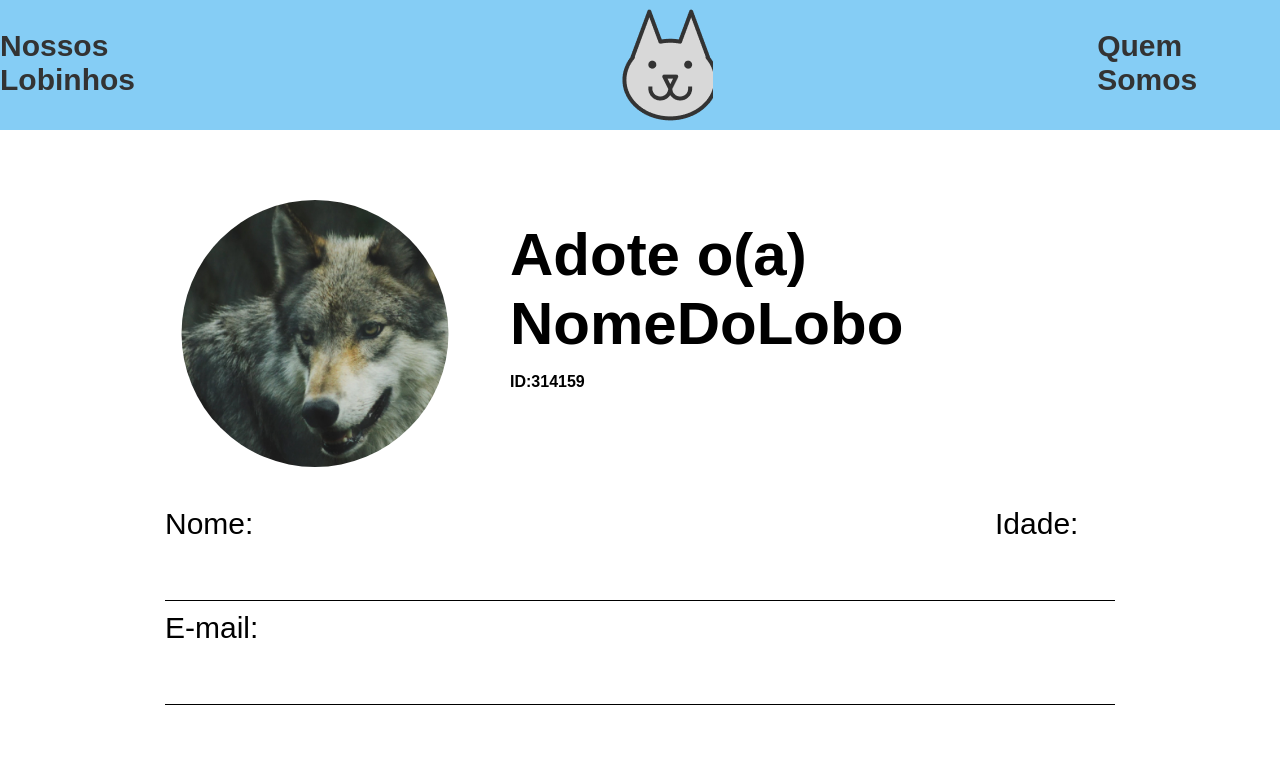
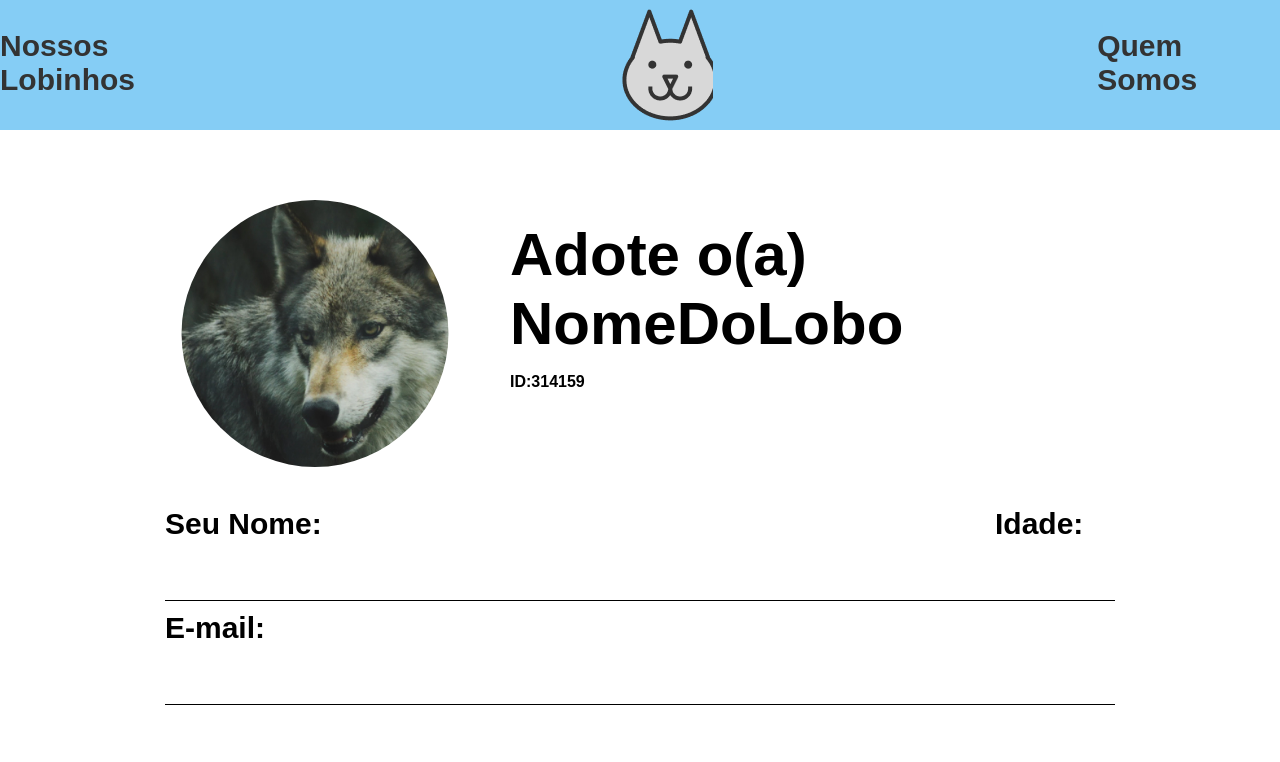
Before and after one commit to berthrage/ProjetoAdoteLobinhoINJunior25.1, a plain HTML site: page adotar-lobinho.html in a window 1280 px wide. Shown: the top 762 px of the page. Drawn offline with Linux system fonts and the light colour scheme; a web font is replaced by a local one.

Commit message:
feat(adotar-lobinho): Pequenas alterações (HTML e CSS)

```diff
--- a/adotar-lobinho.css
+++ b/adotar-lobinho.css
@@ -54,7 +54,7 @@
 
 #form h2 {
     font-size: 30px;
-    font-weight: 400;
+    font-weight: 600;
     letter-spacing: 0%;
 }
 
@@ -65,7 +65,7 @@
 }
 
 #nome_usuario{
-    width: 220%;
+    width: 215%;
 }
 
 #form input{
@@ -75,9 +75,7 @@
     border-bottom: 1px solid black;
     font-size: 30px;
     margin-top: 25px;
-
 }
-
 
 #name_age div{
     display: flex;
--- a/adotar-lobinho.html
+++ b/adotar-lobinho.html
@@ -38,7 +38,7 @@
             <div id="form">
                 <div id="name_age">
                     <div>
-                        <h2>Nome:</h1>
+                        <h2>Seu Nome:</h1>
                         <input id="nome_usuario" type="text">
                     </div>
                    <div>
```
